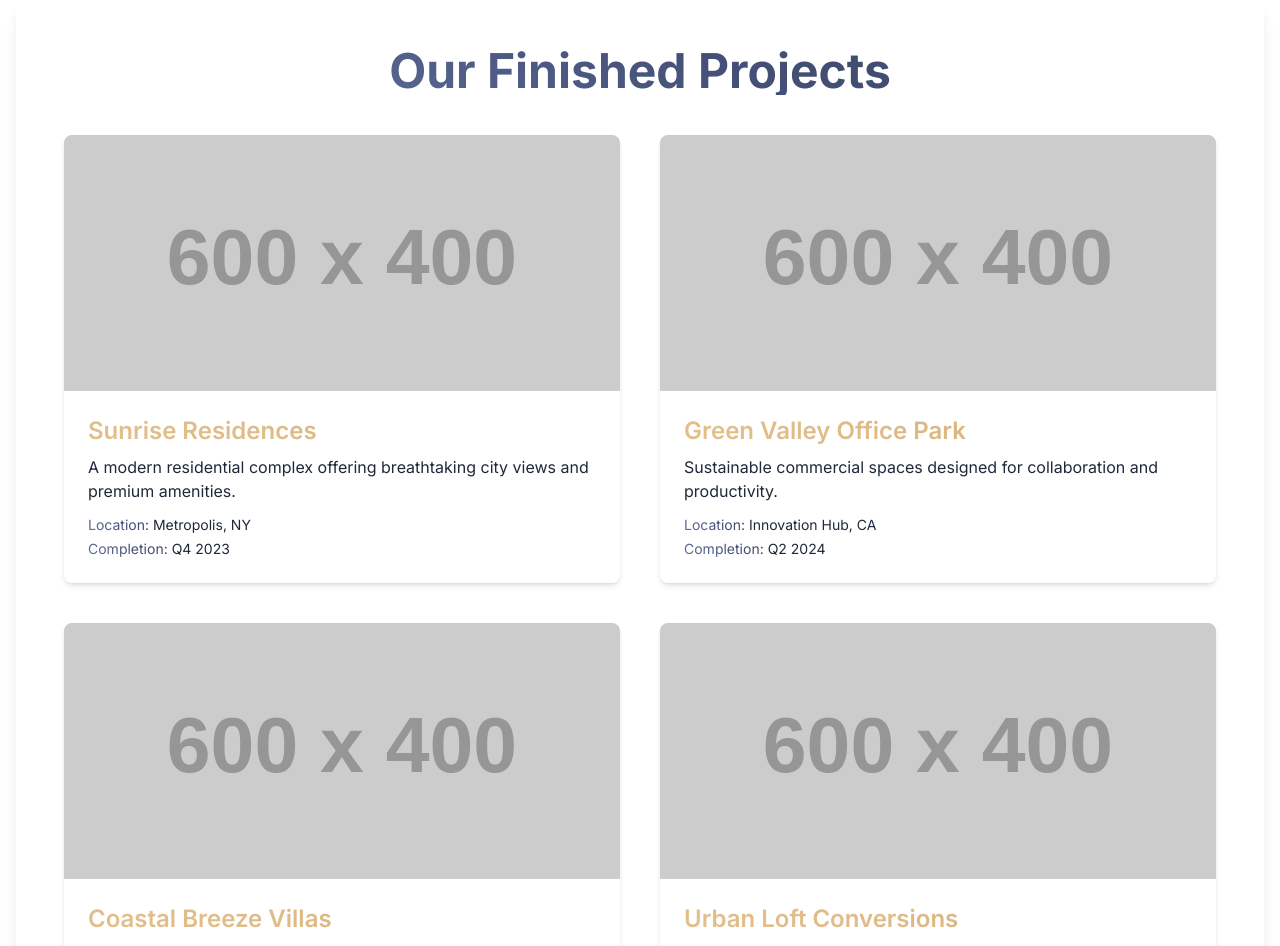
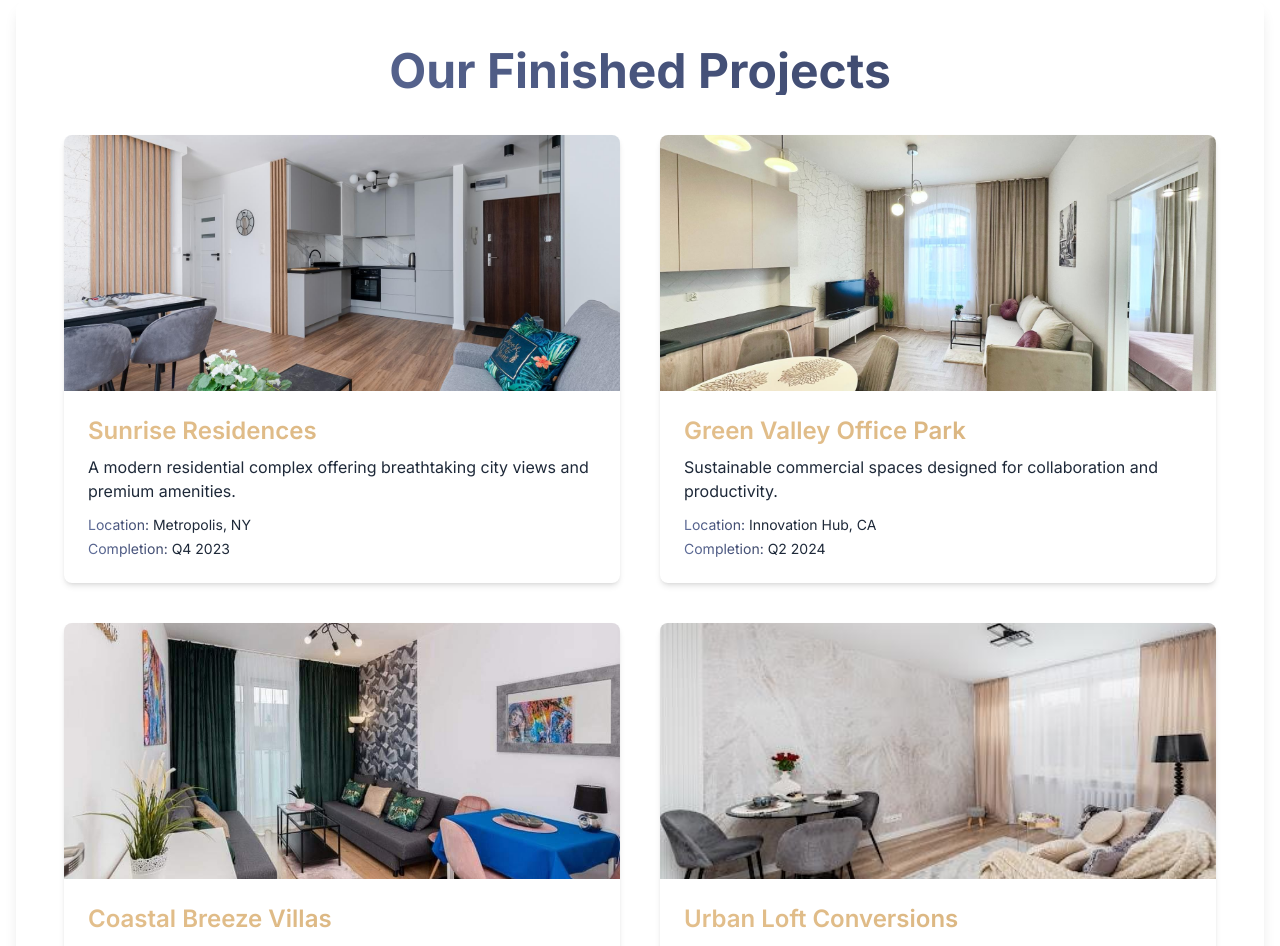
Before and after one commit to karol-wojak/real_estate_website, a React (Vite) app: page / in a window 1280 px wide. Shown: the part 1020-1966 px from the top of the page. Built offline with nearby package versions, Linux system fonts and the light colour scheme.

Commit message:
Replace URLs with local paths

```diff
--- a/src/App.jsx
+++ b/src/App.jsx
@@ -14,7 +14,7 @@ const portfolioProjects = [
     description: "A modern residential complex offering breathtaking city views and premium amenities.",
     location: "Metropolis, NY",
     completion: "Q4 2023",
-    image: "https://placehold.co/600x400/D4E6F1/0A2342?text=Project+1",
+    image: "/real-estate-project/src/assets/image_1.jpg",
   },
   {
     id: 2,
@@ -22,7 +22,7 @@ const portfolioProjects = [
     description: "Sustainable commercial spaces designed for collaboration and productivity.",
     location: "Innovation Hub, CA",
     completion: "Q2 2024",
-    image: "https://placehold.co/600x400/E1F2DE/2B5421?text=Project+2",
+    image: "/real-estate-project/src/assets/image_2.jpg",
   },
   {
     id: 3,
@@ -30,7 +30,7 @@ const portfolioProjects = [
     description: "Luxury beachfront villas with direct ocean access and private pools.",
     location: "Oceanfront, FL",
     completion: "Q1 2023",
-    image: "https://placehold.co/600x400/B0E0E6/004B8D?text=Project+3",
+    image: "/real-estate-project/src/assets/image_3.jpg",
   },
   {
     id: 4,
@@ -38,7 +38,7 @@ const portfolioProjects = [
     description: "Chic industrial lofts reimagined for modern urban living.",
     location: "Downtown, IL",
     completion: "Q3 2022",
-    image: "https://placehold.co/600x400/E5E5E5/333333?text=Project+4",
+    image: "/real-estate-project/src/assets/image_4.jpg",
   },
 ];
 
```
